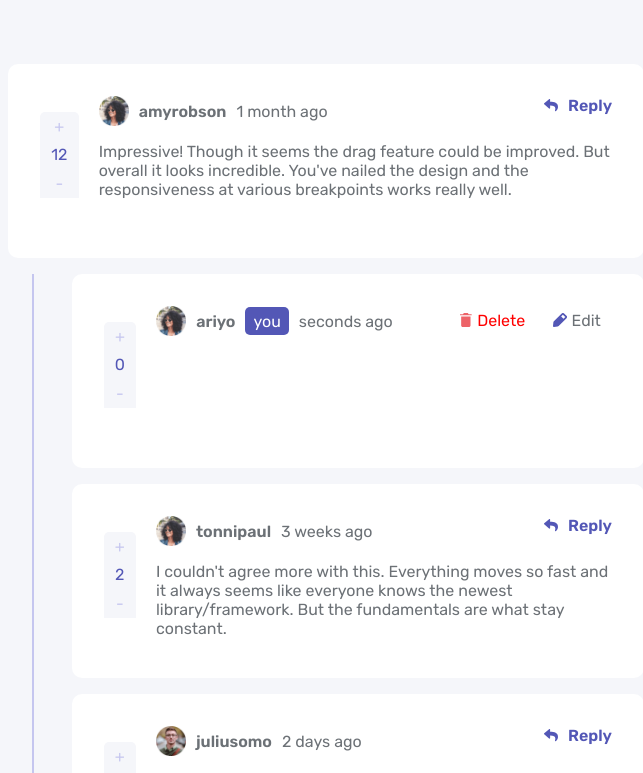
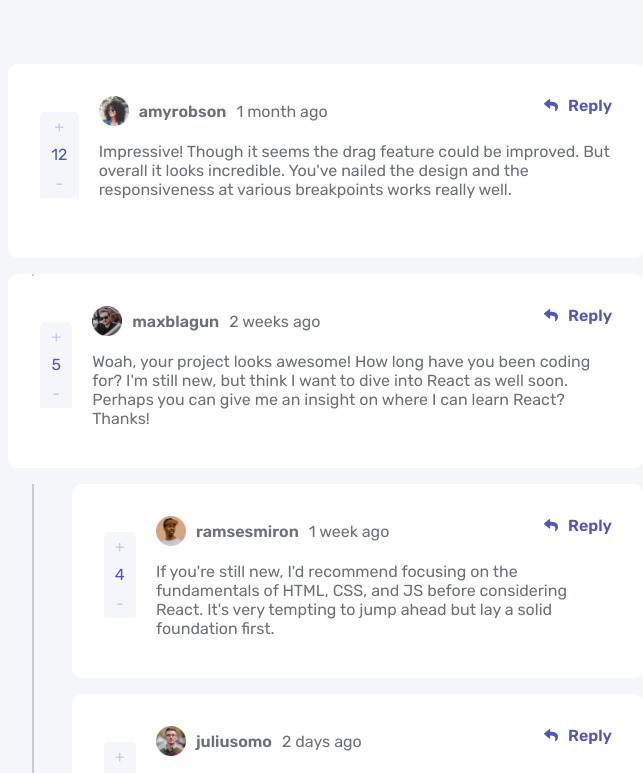
Before and after one commit to TonniPaul/interactive-comment-, a Next.js app: page / in a window 1280 px wide. Shown: the top 773 px of the page, without its empty margins (314-957 px from the left). Built offline with nearby package versions, Linux system fonts and the light colour scheme.

Commit message:
Refactor : seperated my interface/types into different file
Removed hardcoded replies and mapped through the replies from the api

```diff
--- a/components/Cards.tsx
+++ b/components/Cards.tsx
@@ -14,34 +14,7 @@ import ReplyCard from "./ReplyCard";
 import MyComment from "./MyComment";
 import { useState } from "react";
 import AddComment from "./AddComment";
-
-interface CommentUser {
-  id: number;
-  user: {
-    image: {
-      png: string;
-    };
-    username: string;
-  };
-}
-
-interface CommentReply {
-  id: number;
-  content: string;
-  createdAt: string;
-  score: number;
-  users: CommentUser[];
-}
-
-interface CommentsProps {
-  userImage: string;
-  userName: string;
-  dateCreated: string;
-  commentContent: string;
-  commentScore: number;
-  replies: CommentReply[];
-  replyImage: string;
-}
+import { CommentProps } from "@/interface/interfaces";
 
 const Cards = ({
   userImage,
@@ -50,7 +23,7 @@ const Cards = ({
   commentContent,
   commentScore,
   replies,
-}: CommentsProps) => {
+}: CommentProps) => {
   const [isReplying, setIsReplying] = useState<boolean>(false);
   const [isSubmitted, setIsSubmitted] = useState<boolean>(false);
   const [newComment, setNewComment] = useState<string>("");
@@ -101,25 +74,20 @@ const Cards = ({
             }}
           />
         )}
-        {!isReplying && <MyComment />}
-        <ReplyCard
-          userImage={"/images/avatars/image-amyrobson.png"}
-          userName={"tonnipaul"}
-          dateCreated={"3 weeks ago"}
-          commentContent={
-            "I couldn't agree more with this. Everything moves so fast and it always seems like everyone knows the newest library/framework. But the fundamentals are what stay constant."
-          }
-          commentScore={2}
-        />
-        <ReplyCard
-          userImage={"/images/avatars/image-juliusomo.png"}
-          userName={"juliusomo"}
-          dateCreated={"2 days ago"}
-          commentContent={
-            "If you're still new, I'd recommend focusing on the fundamentals of HTML, CSS, and JS before considering React. It's very tempting to jump ahead but lay a solid foundation first."
-          }
-          commentScore={6}
-        />
+        {/* {!isReplying && <MyComment />} */}
+
+        {replies.map((reply) => {
+          return (
+            <ReplyCard
+              key={reply.id}
+              userImage={reply.user.image.png}
+              userName={reply.user.username}
+              dateCreated={reply.createdAt}
+              commentContent={reply.content}
+              commentScore={reply.score}
+            />
+          );
+        })}
       </ReplyContainerStyle>
     </>
   );
--- /dev/null
+++ b/interface/interfaces.ts
@@ -0,0 +1,48 @@
+interface CommentUser {
+  id: number;
+  user: {
+    image: {
+      png: string;
+    };
+    username: string;
+  };
+}
+
+export interface Replies {
+  id: number;
+  user: {
+    image: {
+      png: string;
+    };
+    username: string;
+  };
+  content: string;
+  createdAt: string;
+  score: number;
+}
+
+export interface CommentProps {
+  userImage: string;
+  userName: string;
+  dateCreated: string;
+  commentContent: string;
+  commentScore: number;
+  replies: Replies[];
+  replyImage: string;
+}
+
+export interface Comment {
+  id: number;
+  content: string;
+  createdAt: string;
+  score: number;
+  user: {
+    image: {
+      png: string;
+      webp: string;
+    };
+    username: string;
+  };
+  replies: Replies[];
+  replyingTo?: string;
+}
--- a/pages/index.tsx
+++ b/pages/index.tsx
@@ -3,42 +3,10 @@ import { Container } from "@/styles/main.styled";
 import Cards from "@/components/Cards";
 import { useState, useEffect } from "react";
 import AddComment from "@/components/AddComment";
-
-interface Comment {
-  id: number;
-  content: string;
-  createdAt: string;
-  score: number;
-  user: {
-    image: {
-      png: string;
-      webp: string;
-    };
-    username: string;
-  };
-  replies: Comment[];
-  replyingTo?: string;
-}
-
-interface CurrentUser {
-  image: {
-    png: string;
-  };
-  username: string;
-}
-
-interface Replies {
-  user: {
-    image: {
-      png: string;
-    };
-    username: string;
-  };
-}
+import { Comment } from "@/interface/interfaces";
 
 export default function Home() {
   const [comments, setComments] = useState<Comment[]>([]);
-  const [replies, setReplies] = useState<Replies[]>([]);
 
   useEffect(() => {
     fetch("/api/comments")
@@ -70,7 +38,7 @@ export default function Home() {
               dateCreated={comment.createdAt}
               commentContent={comment.content}
               commentScore={comment.score}
-              replies={[]}
+              replies={comment.replies}
               replyImage={comment.user.image.png}
             />
           );
```
